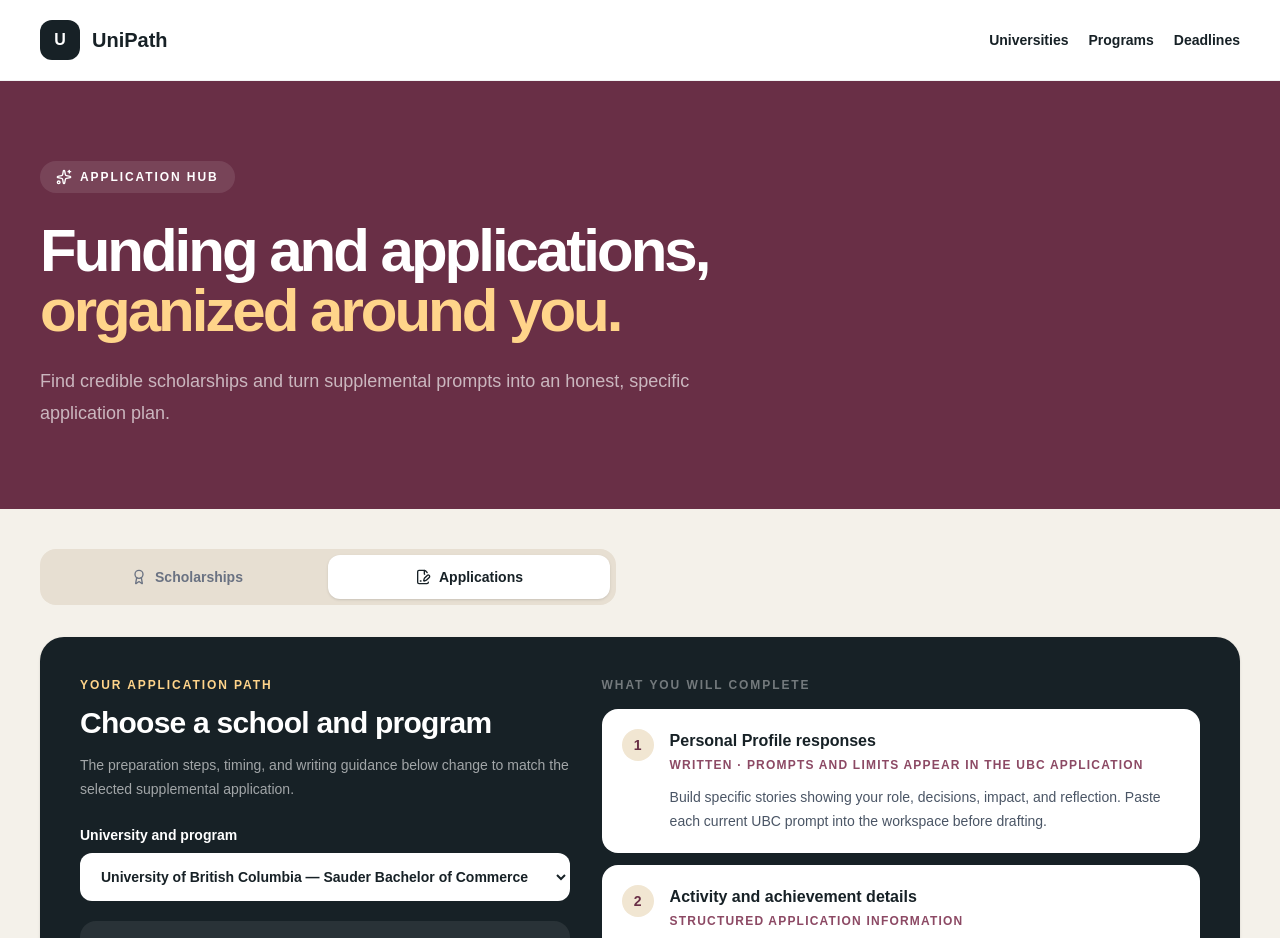
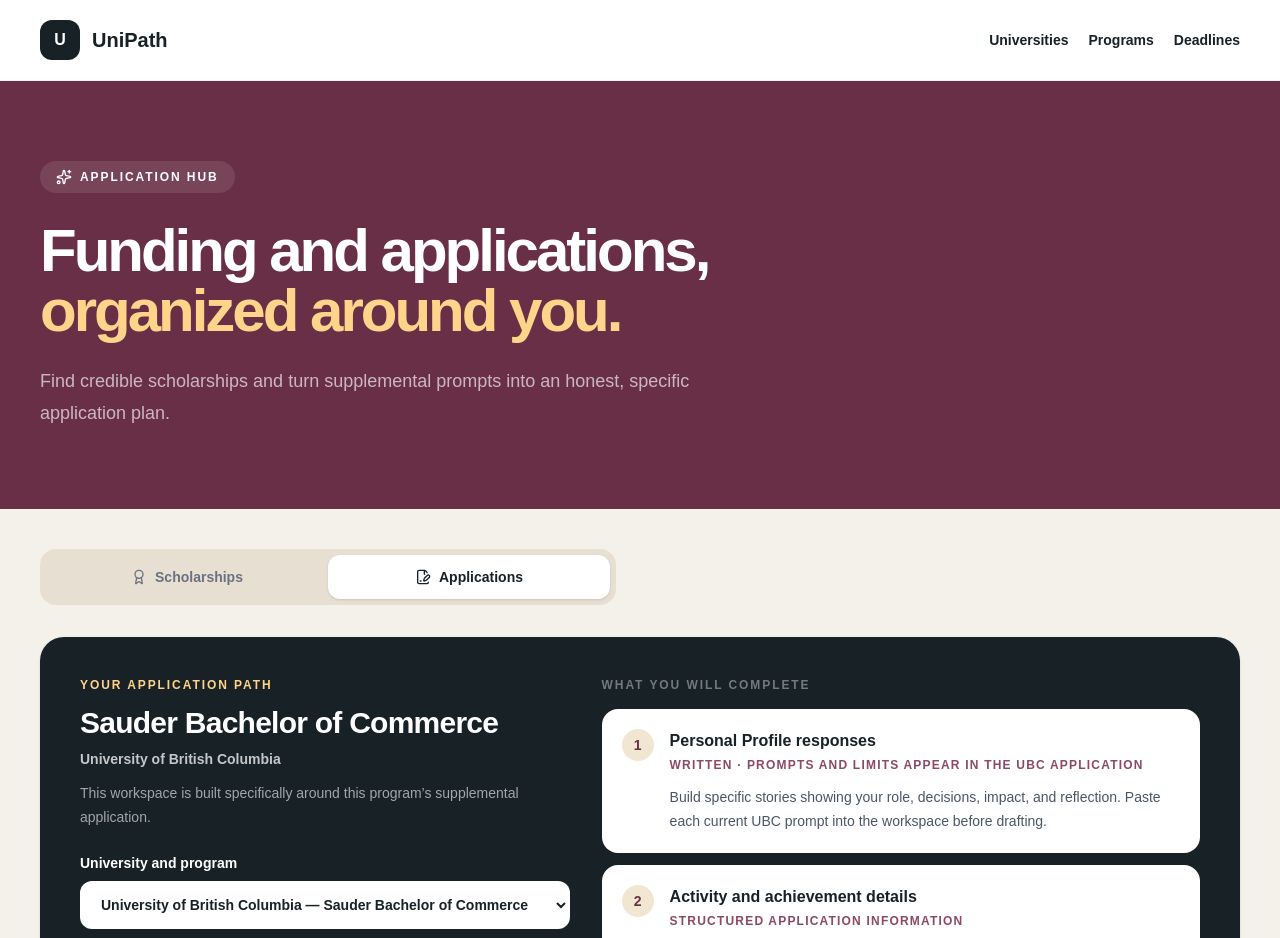
Before and after one commit to jordanwong1188-star/UniPath, a Next.js app in the folder unipath/: page /applications in a window 1280 px wide. Shown: the top 938 px of the page. Built offline with nearby package versions, Linux system fonts and the light colour scheme.

Commit message:
Support dedicated program application workspaces

```diff
--- a/unipath/app/application-hub/page.tsx
+++ b/unipath/app/application-hub/page.tsx
@@ -13,7 +13,7 @@ const scholarships = [
 
 const reviewItems = ["I answered every part of the prompt", "I used a specific example", "I explained my personal contribution", "I showed impact with evidence", "I included reflection or growth", "My writing sounds like me", "I stayed within the word limit"];
 
-const applicationProfiles = [
+export const applicationProfiles = [
   {
     id: "ubc-sauder-bcom", university: "University of British Columbia", program: "Sauder Bachelor of Commerce", deadline: "Confirm in the UBC application", source: "https://www.sauder.ubc.ca/programs/bachelors-degrees/bachelor-commerce/program-admission",
     note: "UBC Sauder assesses a Personal Profile containing short written responses and video interview components.",
@@ -72,7 +72,7 @@ const applicationProfiles = [
   },
 ] as const;
 
-export function ApplicationHub({ mode }: { mode: "scholarships" | "applications" }) {
+export function ApplicationHub({ mode, initialApplicationId, showChooser = true }: { mode: "scholarships" | "applications"; initialApplicationId?: string; showChooser?: boolean }) {
   const [query, setQuery] = useState("");
   const [focus, setFocus] = useState("All");
   const [prompt, setPrompt] = useState("");
@@ -80,7 +80,7 @@ export function ApplicationHub({ mode }: { mode: "scholarships" | "applications"
   const [limit, setLimit] = useState(500);
   const [checked, setChecked] = useState<string[]>([]);
   const [copied, setCopied] = useState(false);
-  const [applicationId, setApplicationId] = useState(applicationProfiles[0].id as string);
+  const [applicationId, setApplicationId] = useState(initialApplicationId && applicationProfiles.some(item => item.id === initialApplicationId) ? initialApplicationId : applicationProfiles[0].id as string);
   const [practiceMode, setPracticeMode] = useState<"written" | "video">("written");
   const [questionIndex, setQuestionIndex] = useState(0);
   const [timerPhase, setTimerPhase] = useState<"prep" | "response">("response");
@@ -167,12 +167,10 @@ export function ApplicationHub({ mode }: { mode: "scholarships" | "applications"
           <div className="grid gap-8 p-6 sm:p-8 lg:grid-cols-[0.9fr_1.1fr] lg:p-10">
             <div>
               <p className="text-xs font-semibold uppercase tracking-[0.16em] text-[#ffd48a]">Your application path</p>
-              <h2 className="mt-3 text-3xl font-semibold tracking-tight">Choose a school and program</h2>
-              <p className="mt-3 max-w-xl text-sm leading-6 text-white/60">The preparation steps, timing, and writing guidance below change to match the selected supplemental application.</p>
-              <label htmlFor="application-profile" className="mt-6 block text-sm font-semibold">University and program</label>
-              <select id="application-profile" value={applicationId} onChange={e => setApplicationId(e.target.value)} className="mt-2 w-full cursor-pointer rounded-xl border border-white/15 bg-white px-4 py-3.5 text-sm font-semibold text-[#172126] outline-none focus:ring-2 focus:ring-[#ffd48a]">
-                {applicationProfiles.map(item => <option key={item.id} value={item.id}>{item.university} — {item.program}</option>)}
-              </select>
+              <h2 className="mt-3 text-3xl font-semibold tracking-tight">{selectedApplication.program}</h2>
+              <p className="mt-2 text-sm font-semibold text-white/75">{selectedApplication.university}</p>
+              <p className="mt-3 max-w-xl text-sm leading-6 text-white/60">This workspace is built specifically around this program’s supplemental application.</p>
+              {showChooser ? <><label htmlFor="application-profile" className="mt-6 block text-sm font-semibold">University and program</label><select id="application-profile" value={applicationId} onChange={e => setApplicationId(e.target.value)} className="mt-2 w-full cursor-pointer rounded-xl border border-white/15 bg-white px-4 py-3.5 text-sm font-semibold text-[#172126] outline-none focus:ring-2 focus:ring-[#ffd48a]">{applicationProfiles.map(item => <option key={item.id} value={item.id}>{item.university} — {item.program}</option>)}</select></> : <Link href="/applications" className="mt-6 inline-flex items-center gap-2 rounded-xl bg-white/10 px-4 py-3 text-sm font-semibold hover:bg-white/15">← Choose a different program</Link>}
               <div className="mt-5 rounded-2xl bg-white/8 p-4">
                 <p className="text-xs font-semibold uppercase tracking-[0.12em] text-white/40">Deadline</p>
                 <p className="mt-1 font-semibold text-[#ffd48a]">{selectedApplication.deadline}</p>
```
